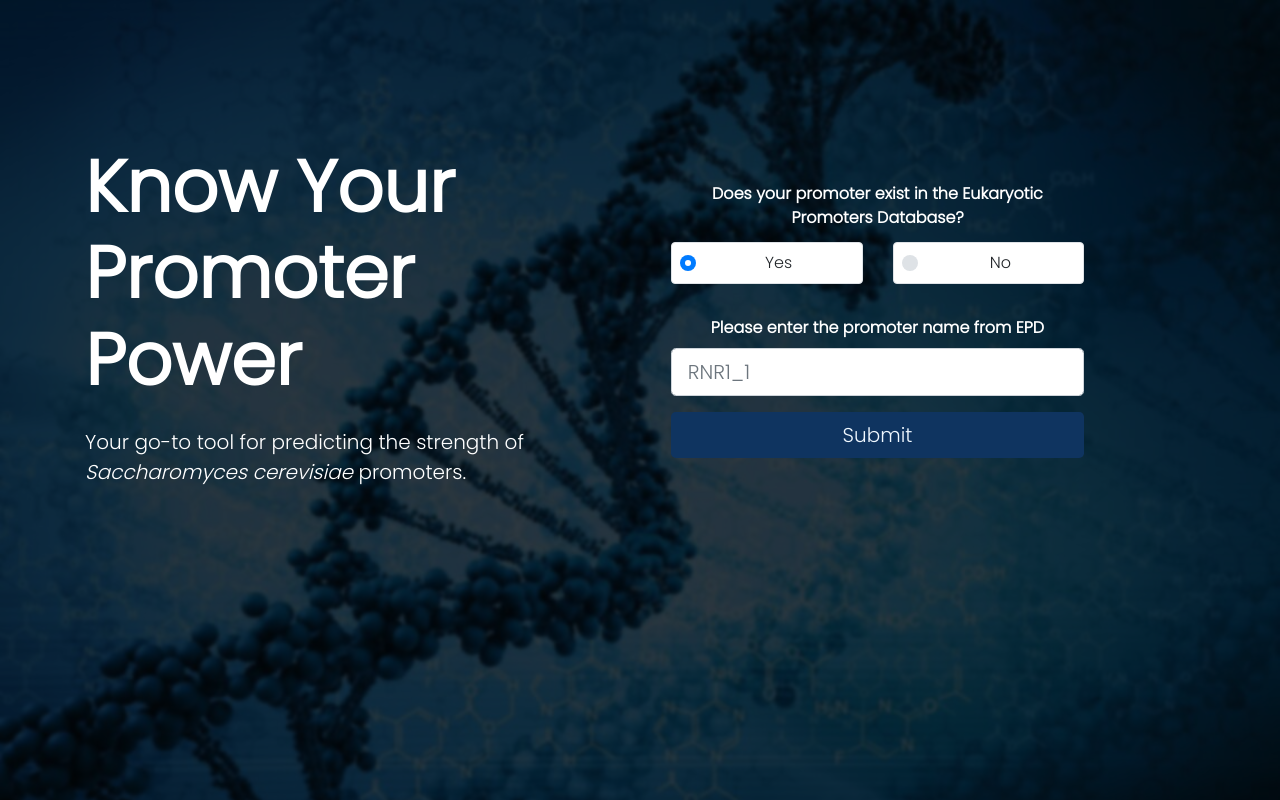
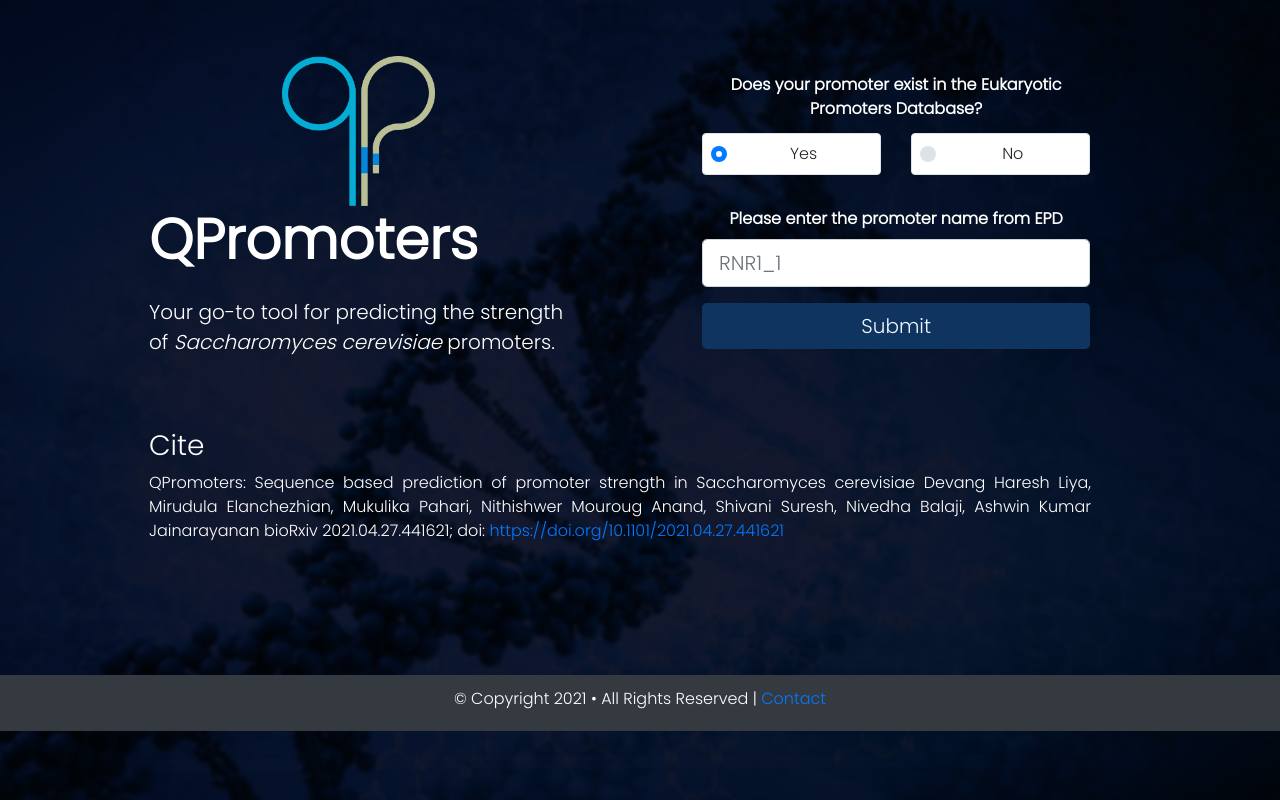
Before and after one commit to Mukulikaa/promoter-strength-website, a Flask app: page / in a window 1280 px wide. Run offline with Flask 2, Linux system fonts and the light colour scheme; some libraries are stand-ins or nearby versions.

Commit message:
Design Overhaul  (#4)
* Added Logo, About, Cite sections

* Added footer with contact info

* Removed about section

* Padding changes

```diff
--- a/static/styles.css
+++ b/static/styles.css
@@ -116,3 +116,14 @@ section{
     position: relative;
     height:60vh; width:75vw
 }
+
+@media screen and (min-width: 430px) {
+    .first-part{
+        padding-left: 4rem;
+    }
+
+    .cite{
+        text-align: justify;
+        padding-right: 6.5rem;
+    }
+}
--- a/templates/index.html
+++ b/templates/index.html
@@ -3,16 +3,20 @@
     <head>
         <meta charset="utf-8">
         <meta name="viewport" content="width=device-width, initial-scale=1, shrink-to-fit=no">
+        <meta name="keywords"
+         content="Promoter strength promoters Saccharomyces cerevisiae yeast epd QPromoters: Sequence based prediction of ">
+        <meta name="description"
+         content="Know your promoter strength with your go-to tool for predicting the strength of Saccharomyces cerevisiae promoters.">
         <link rel="stylesheet" href="{{ url_for('static', filename='styles.css') }}">
         <link rel="stylesheet" href="https://maxcdn.bootstrapcdn.com/bootstrap/4.0.0/css/bootstrap.min.css" integrity="sha384-Gn5384xqQ1aoWXA+058RXPxPg6fy4IWvTNh0E263XmFcJlSAwiGgFAW/dAiS6JXm" crossorigin="anonymous">
 
         <script src="https://cdn.plot.ly/plotly-latest.min.js"></script>
         <script src="https://d3js.org/d3.v4.min.js"></script>
         <link href="https://fonts.googleapis.com/css2?family=Poppins:wght@300&display=swap" rel="stylesheet">
-
+        <link href="https://unpkg.com/aos@2.3.1/dist/aos.css" rel="stylesheet">
         <link rel="shortcut icon" href="{{ url_for('static', filename='icon.ico') }}">
 
-        <title>Promoter Strength</title>
+        <title>QPromoters</title>
     </head>
     <body>
           {% if form.epd_name.errors %}
@@ -29,12 +33,17 @@
               {% endfor %}
           </div>
           {% endif %}
-        <section class="pt-5 pb-5 bg-dark position-relative">
+        <section class="pt-2 position-relative">
             <div class="bg-overlay"></div>
-            <div class="container pt-5 pb-5 position-relative">
-              <div class="row d-flex justify-content-between pt-lg-5 align-items-center">
+            <div class="container pb-5 position-relative">
+              <div class="row d-flex justify-content-between pt-lg-5 align-items-center first-part">
                 <div class="col-xl-5 col-lg-6 col-md-7 text-center text-lg-left mb-5 mb-lg-0">
-                  <h1 class="display-3 font-weight-bold text-white aos-init aos-animate" data-aos="fade-up">Know Your Promoter Power</h1>
+                  <h1 class="display-4 font-weight-bold text-white aos-init" data-aos="fade-up">
+                    <div class="text-center">
+                      <img src="{{ url_for('static', filename='JUST_LOGO_v2_40.png') }}" height="150px" width="auto">
+                    </div>
+                    QPromoters
+                  </h1></h1>
                   <div class="my-4 aos-init" data-aos="fade-up">
                     <p class="lead text-white">Your go-to tool for predicting the strength of <i>Saccharomyces cerevisiae</i> promoters.</p>
                   </div>
@@ -42,7 +51,7 @@
                 <div class="col">
                   <div class="row justify-content-center">
                     <div class="col-xl-8 col-md-10">
-                      <form action="{{url_for('result')}}" method="POST" class="position-relative d-block aos-init aos-animate" data-aos="fade-up">
+                      <form action="{{url_for('result')}}" method="POST" class="position-relative d-block aos-init" data-aos="fade-up">
                         {{ form.csrf_token }}
                         <div class="form-group">
                           <div class="row">
@@ -84,7 +93,36 @@
                     </div>
                 </div>
             </div>
-        </div><br><br>
+            <div class="pb-5">
+              <div class="container">
+                <div class="row align-items-center justify-content-center">
+                  <div class="col-12 col-md-12 pt-5">
+                    <h3 data-aos="fade-up" class="text-white aos-init">Cite</h3>
+                    <p class="text-h5 text-white t-3 lead aos-init cite" data-aos="fade-up" style="font-size: 1rem">QPromoters: Sequence based prediction of promoter strength in Saccharomyces cerevisiae Devang Haresh Liya,
+                      Mirudula Elanchezhian, Mukulika Pahari, Nithishwer Mouroug Anand, Shivani Suresh, Nivedha Balaji,
+                       Ashwin Kumar Jainarayanan bioRxiv 2021.04.27.441621; doi: <a href="https://doi.org/10.1101/2021.04.27.441621">https://doi.org/10.1101/2021.04.27.441621</a></p>
+                  </div>
+                </div>
+              </div>
+            </div>
+        </div>
+        </div>
+
+        <div class="footer text-white">
+          <div class="bg-dark">
+            <div class="container">
+              <div class="row f-flex justify-content-center">
+                <div class="col text-center  text-secondary my-1">
+                  <p class="mt-2  text-white"> © Copyright 2021 • All Rights Reserved |
+                    <a href="mailto: help.qpromoters@protonmail.com">Contact</a>
+                  </p>
+                </div>
+              </div>
+            </div>
+          </div>
+        </div>
+
+        </section>
 
         <script src="https://cdn.jsdelivr.net/npm/chart.js"></script>
         <script src="https://d3js.org/d3.v4.min.js"></script>
@@ -93,6 +131,12 @@
         <script src="https://code.jquery.com/jquery-3.2.1.slim.min.js" integrity="sha384-KJ3o2DKtIkvYIK3UENzmM7KCkRr/rE9/Qpg6aAZGJwFDMVNA/GpGFF93hXpG5KkN" crossorigin="anonymous"></script>
         <script src="https://cdnjs.cloudflare.com/ajax/libs/popper.js/1.12.9/umd/popper.min.js" integrity="sha384-ApNbgh9B+Y1QKtv3Rn7W3mgPxhU9K/ScQsAP7hUibX39j7fakFPskvXusvfa0b4Q" crossorigin="anonymous"></script>
         <script src="https://maxcdn.bootstrapcdn.com/bootstrap/4.0.0/js/bootstrap.min.js" integrity="sha384-JZR6Spejh4U02d8jOt6vLEHfe/JQGiRRSQQxSfFWpi1MquVdAyjUar5+76PVCmYl" crossorigin="anonymous"></script>
+        <script src="https://unpkg.com/aos@2.3.1/dist/aos.js"></script>
+        <script>
+            AOS.init({
+                duration: 800,
+              })
+        </script>
     </body>
 </html>
 
```
Also changed, not shown: README.md, static/JUST_LOGO_v2_30.png (added), static/JUST_LOGO_v2_40.png (added), static/icon.ico, 5 other files.
